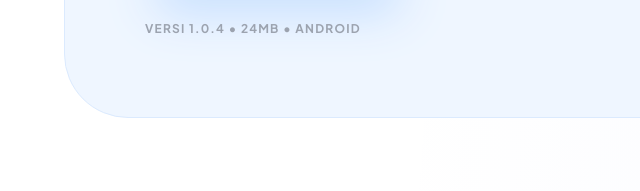
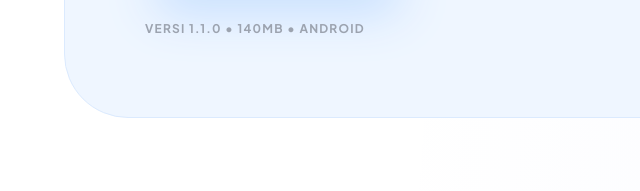
Before and after one commit to daniharmade/DAISY-Website, a plain HTML site: page index.html in a window 1280 px wide. Shown: the part 2477-2668 px from the top of the page, 0-640 px from the left. Drawn offline with nearby package versions, Linux system fonts and the light colour scheme.

Commit message:
update version & size apps

```diff
--- a/index.html
+++ b/index.html
@@ -216,7 +216,7 @@
                             Download APK
                         </a>
                     </div>
-                    <p class="mt-6 text-xs text-gray-400 font-bold uppercase tracking-widest">Versi 1.0.4 • 24MB • Android</p>
+                    <p class="mt-6 text-xs text-gray-400 font-bold uppercase tracking-widest">Versi 1.1.0 • 140MB • Android</p>
                 </div>
 
                 <div class="flex-shrink-0 relative group">
```
